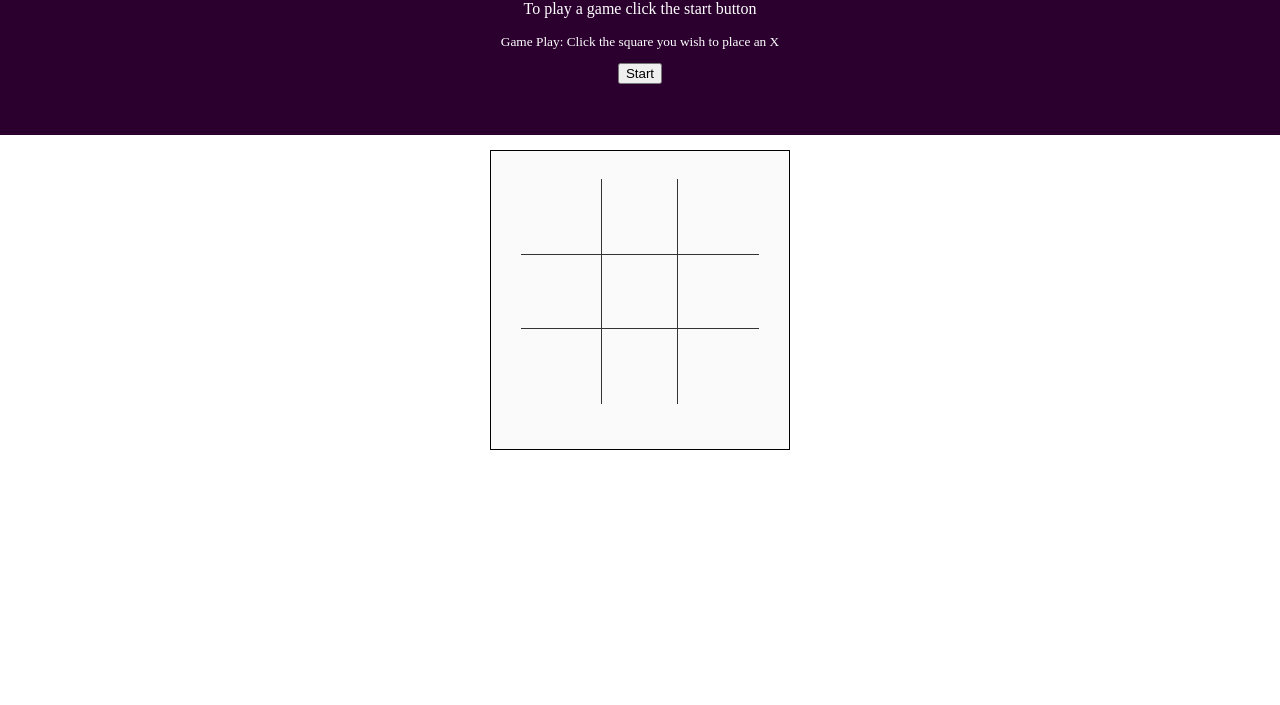
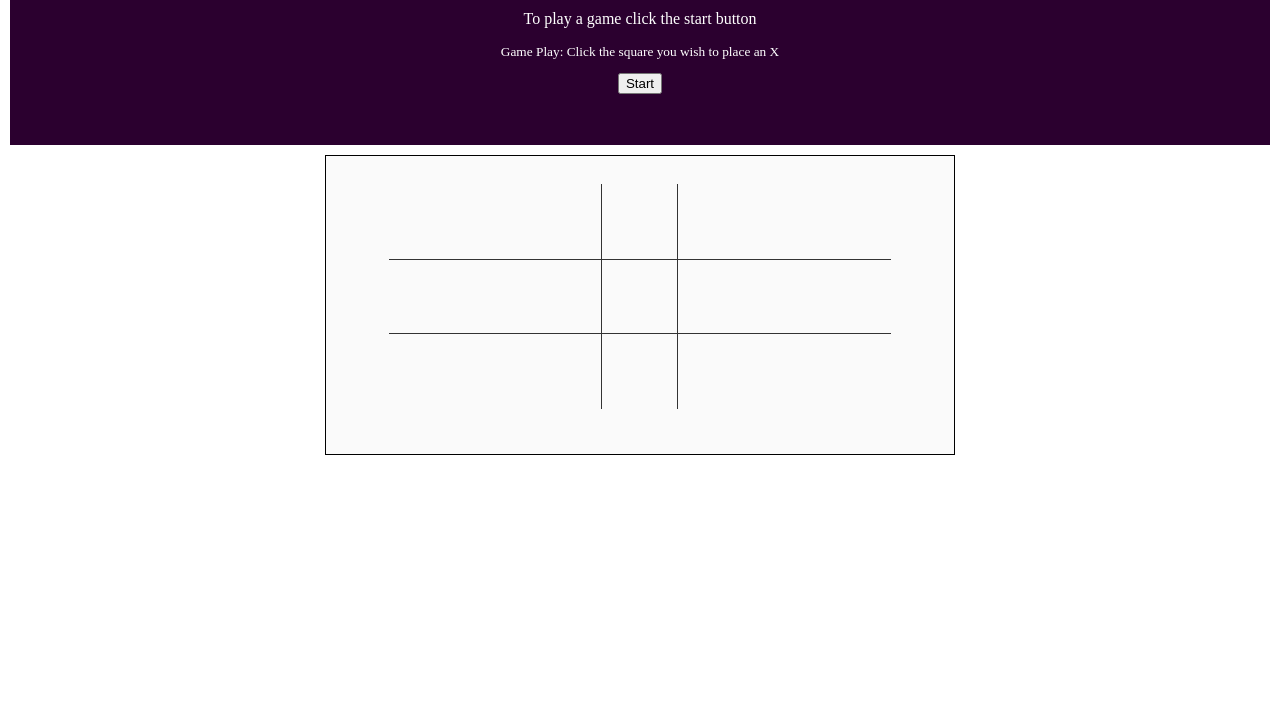
Before and after one commit to mshaynerush/tictactoe, a plain HTML site: page index.html in a window 1280 px wide. Shown: the part 95-800 px from the top of the page. Drawn offline with Linux system fonts and the light colour scheme.

Commit message:
Add files via upload

```diff
--- a/style.css
+++ b/style.css
@@ -6,7 +6,7 @@
 body
 {
     margin: 0;
-    padding: 0;
+    padding: 10px;
 }
 
 .gameBox
@@ -18,14 +18,14 @@ body
 {
     width: 100%;
     background-color: rgb(43, 0, 47);
-    min-height: 26%;
+    min-height: 30%;
     padding: 15px;
-    margin-bottom: 15px;
+    margin-bottom: 10px;
 }
 .main
 {
     display: block;
-    width: 370px;
+    width: 90%;
     position: relative;
     margin: 0 auto;
     text-align: center;
@@ -43,7 +43,7 @@ body
     flex-direction: column;
     justify-content: center;
     align-items: center;
-    min-width: 300px;
+    min-width: 50%;
     max-width: 300px;
     min-height: 300px;
     max-height: 300px;
@@ -139,7 +139,7 @@ body
 {
     position: relative;
     margin: 0 auto;
-    width: 400px;
+    width: 300px;
     text-align: center;
     margin-top: 15px;
 }
```
